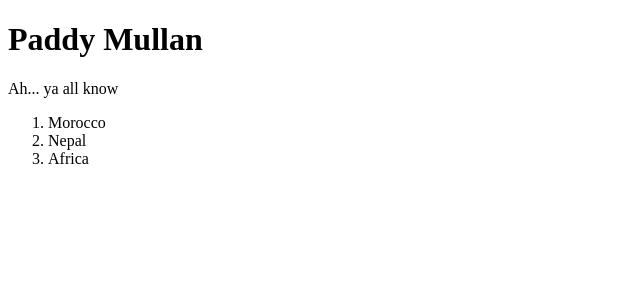
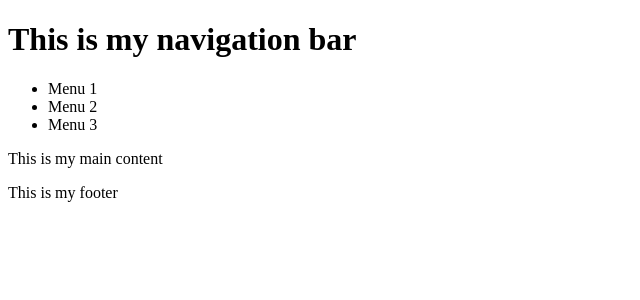
Before and after one commit to paddykool/ReactApp, a React app: page / in a window 1280 px wide. Shown: the top 300 px of the page, without its empty margins (0-640 px from the left). Built offline with nearby package versions, Linux system fonts and the light colour scheme.

Commit message:
Bones of basic App

```diff
--- /dev/null
+++ b/App.js
@@ -0,0 +1,16 @@
+import React from 'react';
+import MyNav from './components/MyNav';
+import MyContent from './components/MyContent';
+import MyFooter from './components/MyFooter';
+
+function App () {
+    return (
+        <div>
+            <MyNav />
+            <MyContent />
+            <MyFooter />
+        </div>
+    )
+}
+
+export default App
--- /dev/null
+++ b/components/MyContent.js
@@ -0,0 +1,9 @@
+import React from "react";
+
+function MyContent(){
+    return (
+        <main>This is my main content</main>
+    )
+}
+
+export default MyContent
--- /dev/null
+++ b/components/MyFooter.js
@@ -0,0 +1,11 @@
+import React from "react"
+
+function MyFooter () {
+    return (
+        <footer>
+            <p>This is my footer</p>
+        </footer>
+    )
+}
+
+export default MyFooter
--- /dev/null
+++ b/components/MyNav.js
@@ -0,0 +1,16 @@
+import React from "react"
+
+function MyNav(){
+    return(
+    <div>
+        <h1>This is my navigation bar</h1>
+        <ul>
+            <li>Menu 1</li>
+            <li>Menu 2</li>
+            <li>Menu 3</li>
+        </ul>
+    </div>
+    )
+}
+
+export default MyNav
--- a/index.js
+++ b/index.js
@@ -1,9 +1,9 @@
 import React from 'react';
 import ReactDOM from 'react-dom';
-import MyInfo from './components/MyInfo';
+import App from './App';
 
 // JSX
 ReactDOM.render(
-    <MyInfo />,
+    <App />,
     document.getElementById('root')
 );
```
